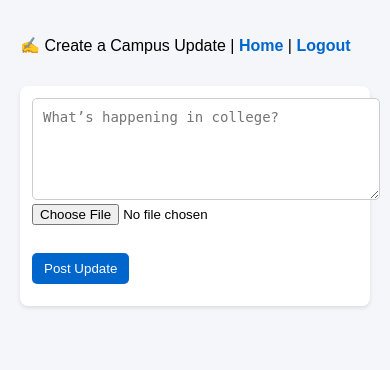
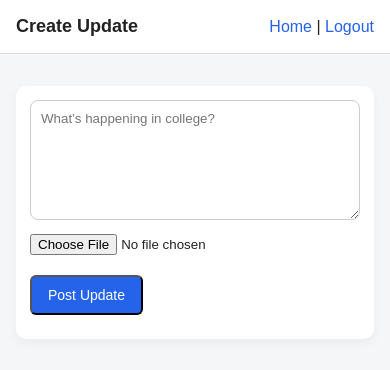
Before and after one commit to krishna-tech1/campus-updates, a FastAPI app: page /new-post in a window 390 px wide. Shown: the top 370 px of the page. Run offline with FastAPI, Linux system fonts and the light colour scheme; the visitor is signed in with stand-in values (Sample User, id 1).

Commit message:
Fix templates and add clean responsive CSS

```diff
--- a/static/style.css
+++ b/static/style.css
@@ -1,98 +1,129 @@
-body {
-    font-family: Arial, sans-serif;
-    background-color: #f5f6fa;
-    margin: 0;
-    padding: 20px;
+/* ===== Global ===== */
+* {
+  box-sizing: border-box;
+  font-family: Arial, Helvetica, sans-serif;
 }
 
-h1 {
-    margin-bottom: 5px;
+body {
+  margin: 0;
+  background: #f4f6f8;
+  color: #222;
 }
 
+/* ===== Header ===== */
 .header {
+  background: #ffffff;
+  padding: 16px;
   display: flex;
   justify-content: space-between;
   align-items: center;
-    margin-bottom: 15px;
+  border-bottom: 1px solid #ddd;
 }
 
-a {
-    text-decoration: none;
-    color: #0066cc;
-    font-weight: bold;
+.header h1 {
+  margin: 0;
+  font-size: 22px;
 }
 
-a:hover {
-    text-decoration: underline;
+.header a {
+  color: #2563eb;
+  text-decoration: none;
+  font-weight: 500;
 }
 
+/* ===== Layout ===== */
+.container {
+  max-width: 800px;
+  margin: auto;
+  padding: 16px;
+}
+
+/* ===== Buttons ===== */
 .post-btn {
   display: inline-block;
   margin: 10px 0;
-    padding: 8px 12px;
-    background-color: #0066cc;
+  padding: 10px 16px;
+  background: #2563eb;
   color: white;
-    border-radius: 5px;
+  border-radius: 6px;
+  text-decoration: none;
+  font-size: 14px;
 }
 
 .post-btn:hover {
-    background-color: #004999;
+  background: #1e40af;
 }
 
-textarea {
+.delete-btn {
+  margin-top: 8px;
+  background: #dc2626;
+  color: white;
+  border: none;
+  padding: 6px 10px;
   border-radius: 5px;
-    border: 1px solid #ccc;
-    resize: vertical;
+  cursor: pointer;
 }
 
-button {
-    border: none;
-    cursor: pointer;
+/* ===== Post Card ===== */
+.post-card {
+  background: white;
+  padding: 14px;
+  margin: 16px 0;
+  border-radius: 10px;
+  box-shadow: 0 4px 10px rgba(0,0,0,0.05);
 }
-.post-card {
-    background-color: white;
-    border-radius: 8px;
-    padding: 12px;
-    margin-bottom: 15px;
-    box-shadow: 0 2px 4px rgba(0,0,0,0.1);
+
+.post-author {
+  font-weight: bold;
+  margin-bottom: 6px;
 }
 
 .post-text {
-    font-size: 15px;
-    margin-bottom: 8px;
+  margin: 10px 0;
   line-height: 1.5;
 }
 
-/* Image container */
-.post-image {
+.post-image img {
+  width: 100%;
+  border-radius: 8px;
   margin-top: 10px;
 }
 
-/* Responsive image */
-.post-image img {
-    width: 100%;
-    height: auto;
-    max-height: 420px;
-    object-fit: contain;
-    border-radius: 6px;
-    background-color: #f5f6fa;
+.post-time {
+  font-size: 12px;
+  color: #666;
+  margin-top: 6px;
 }
 
-
-/* Time text */
-.post-time {
-    margin-top: 8px;
-    font-size: 12px;
-    color: gray;
+.empty {
+  color: #666;
+  font-style: italic;
 }
 
-/* MOBILE OPTIMIZATION */
-@media (max-width: 600px) {
-    .post-image img {
-        max-height: 260px;   /* smaller height for phones */
+/* ===== Create Post ===== */
+textarea {
+  width: 100%;
+  min-height: 120px;
+  padding: 10px;
+  border-radius: 8px;
+  border: 1px solid #ccc;
+  margin-bottom: 10px;
 }
 
-    .post-text {
-        font-size: 14px;
+input[type="file"] {
+  margin-bottom: 10px;
+}
+
+#preview {
+  display: none;
+  margin-top: 10px;
+  max-width: 100%;
+  border-radius: 8px;
+}
+
+/* ===== Mobile ===== */
+@media (max-width: 600px) {
+  .header h1 {
+    font-size: 18px;
   }
 }
--- a/templates/create_post.html
+++ b/templates/create_post.html
@@ -7,29 +7,34 @@
 <body>
 
 <div class="header">
-  <p>
-    ✍️ Create a Campus Update
-    | <a href="/">Home</a>
-    | <a href="/logout">Logout</a>
-  </p>
+  <h1>Create Update</h1>
+  <div class="header-right">
+    <a href="/">Home</a> |
+    <a href="/logout">Logout</a>
   </div>
+</div>
+
+<div class="container">
 
   <div class="post-card">
     <form action="/create-post" method="post" enctype="multipart/form-data">
-      <textarea name="description"
-                rows="5"
+
+      <textarea
+        name="description"
         placeholder="What’s happening in college?"
-                required
-                style="width:100%; padding:10px; font-size:14px;"></textarea>
+        required></textarea>
+
       <input type="file" name="image" accept="image/*" onchange="previewImage(event)">
-        <img id="preview"
-     style="display:none; margin-top:10px; max-width:100%; border-radius:6px;">
 
-      <br><br>
+      <img id="preview">
 
       <button type="submit" class="post-btn">Post Update</button>
+
     </form>
   </div>
+
+</div>
+
 <script>
 function previewImage(event) {
   const img = document.getElementById("preview");
```
Also changed, not shown: templates/ht.html (+28 -33 lines). Lines whose indentation alone changed are shown as unchanged.
